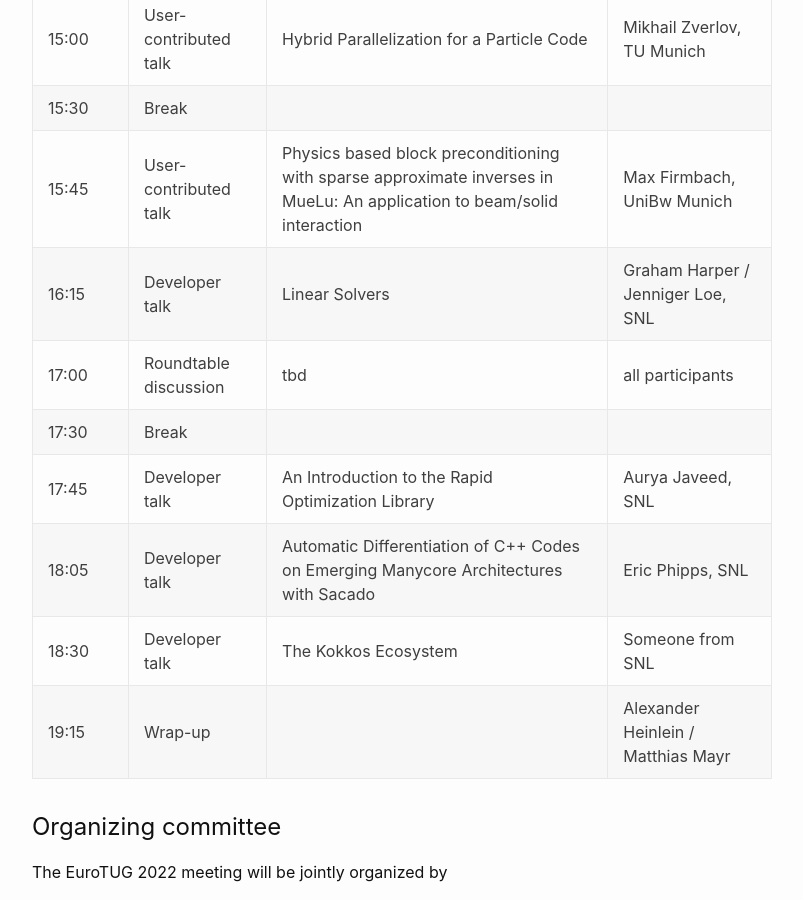
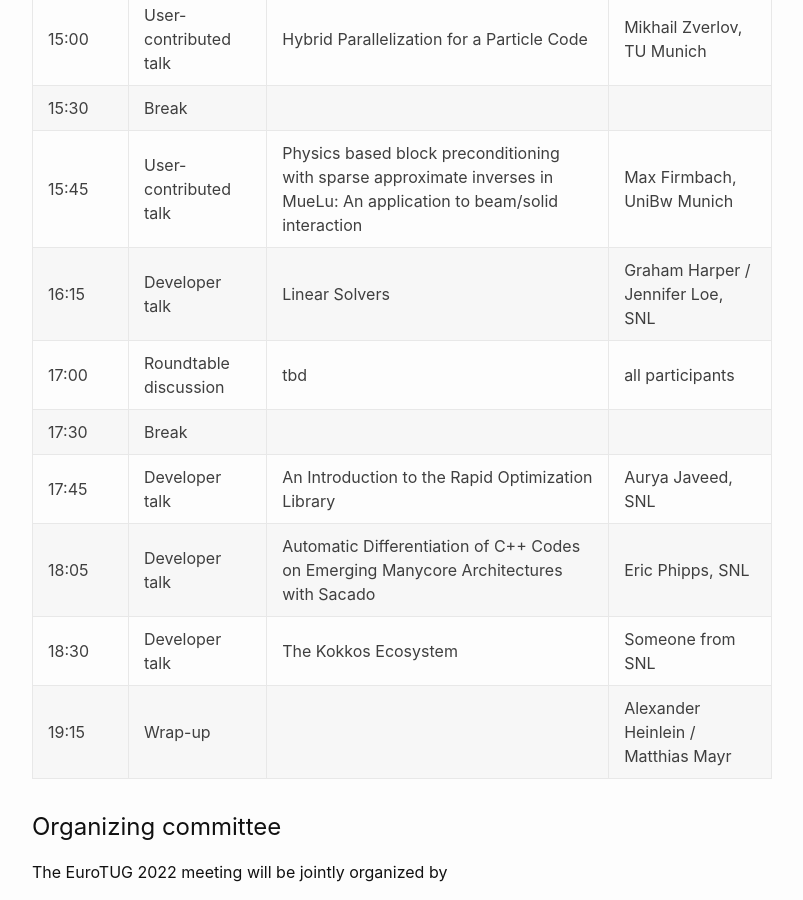
Before and after one commit to EuroTUG/eurotug.github.io, a Jekyll site: the page built from index.md, in a window 1280 px wide and 900 px high, scrolled down 3620 px. Shown: the whole window, without its empty margins (238-1041 px from the left). Built offline with Jekyll 4.4.1, drawn with Linux system fonts in a browser that asks for light colours.

Commit message:
Fix typo

```diff
--- a/index.md
+++ b/index.md
@@ -106,7 +106,7 @@ Here's the tentative schedule:
 | 15:00 | User-contributed talk | Hybrid Parallelization for a Particle Code | Mikhail Zverlov, TU Munich |
 | 15:30 | Break | | |
 | 15:45 | User-contributed talk | Physics based block preconditioning with sparse approximate inverses in MueLu: An application to beam/solid interaction | Max Firmbach, UniBw Munich |
-| 16:15 | Developer talk | Linear Solvers | Graham Harper / Jenniger Loe, SNL |
+| 16:15 | Developer talk | Linear Solvers | Graham Harper / Jennifer Loe, SNL |
 | 17:00 | Roundtable discussion | tbd | all participants |
 | 17:30 | Break | | |
 | 17:45 | Developer talk | An Introduction to the Rapid Optimization Library | Aurya Javeed, SNL |
```
